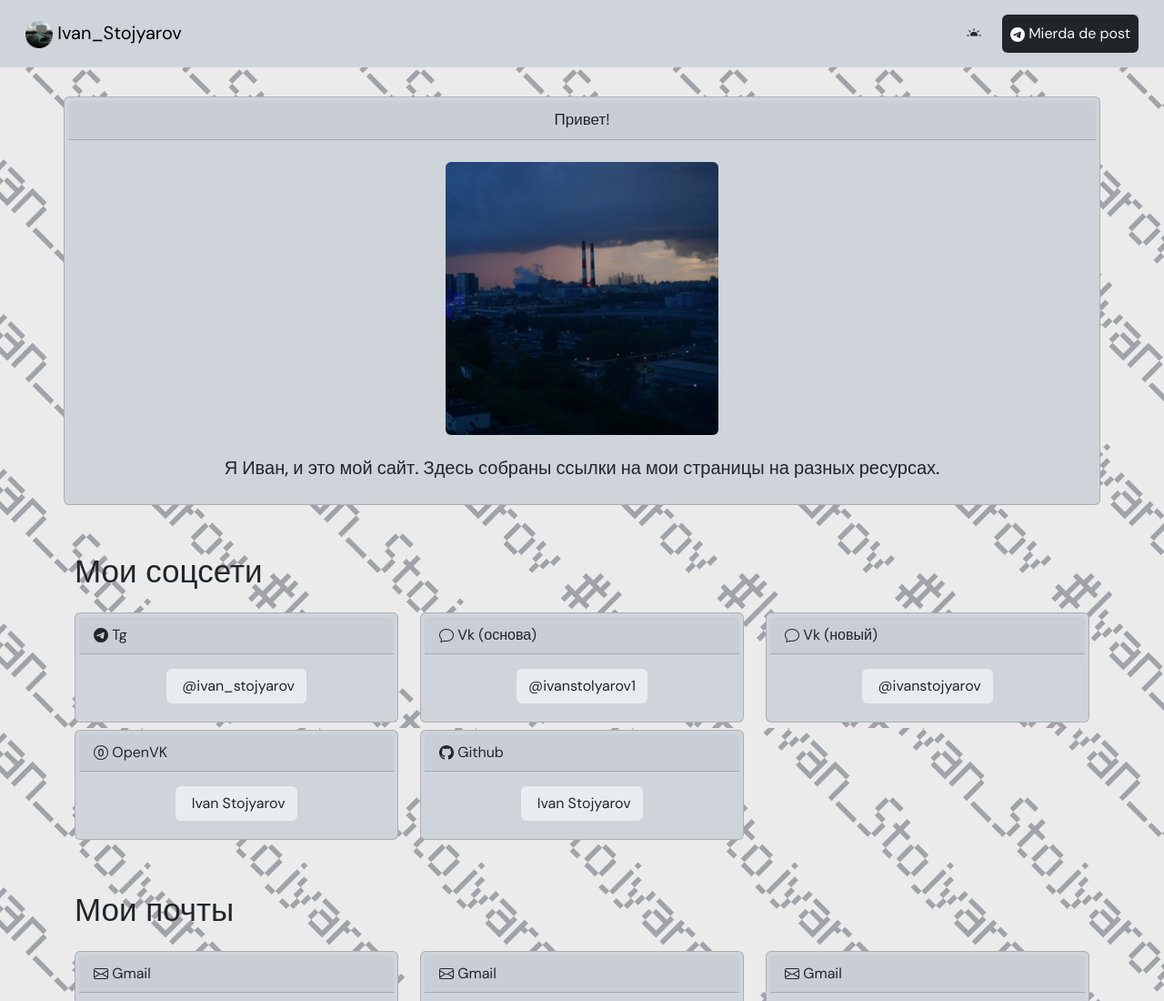
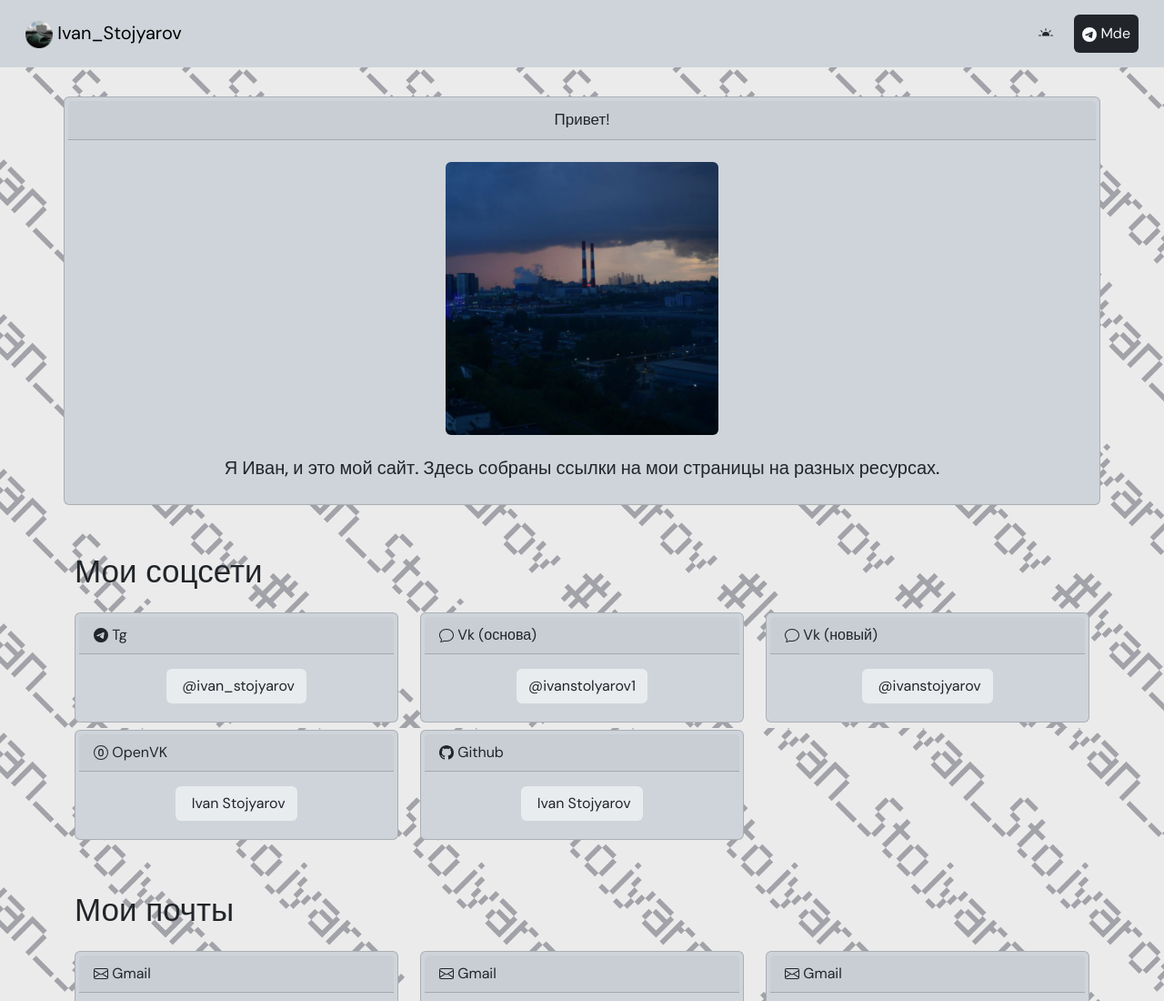
Before and after one commit to Ivan-Stojyarov/Ivan-Stojyarov.github.io, a website: page index_white.html in a window 1280 px wide. Shown: the top 1100 px of the page at 91% size. Drawn offline with nearby package versions, Linux system fonts and the light colour scheme; some icons are missing.

Commit message:
Update index_white.html

```diff
--- a/index_white.html
+++ b/index_white.html
@@ -49,7 +49,7 @@
           </svg></a>
         <a type="button" class="btn bg-dark p-2 text-light bg-opacity-60" href="https://t.me/mierda_de_post"><svg xmlns="http://www.w3.org/2000/svg" width="16" height="16" fill="currentColor" class="bi bi-telegram" viewBox="0 0 16 16">
           <path d="M16 8A8 8 0 1 1 0 8a8 8 0 0 1 16 0M8.287 5.906q-1.168.486-4.666 2.01-.567.225-.595.442c-.03.243.275.339.69.47l.175.055c.408.133.958.288 1.243.294q.39.01.868-.32 3.269-2.206 3.374-2.23c.05-.012.12-.026.166.016s.042.12.037.141c-.03.129-1.227 1.241-1.846 1.817-.193.18-.33.307-.358.336a8 8 0 0 1-.188.186c-.38.366-.664.64.015 1.088.327.216.589.393.85.571.284.194.568.387.936.629q.14.092.27.187c.331.236.63.448.997.414.214-.02.435-.22.547-.82.265-1.417.786-4.486.906-5.751a1.4 1.4 0 0 0-.013-.315.34.34 0 0 0-.114-.217.53.53 0 0 0-.31-.093c-.3.005-.763.166-2.984 1.09"/>
-        </svg>&nbsp;Mierda de post</a>
+        </svg>&nbsp;Mde</a>
       </div>
     </nav>
     <main class="flex-shrink-0">
```
